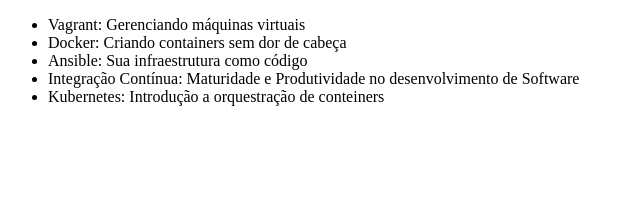
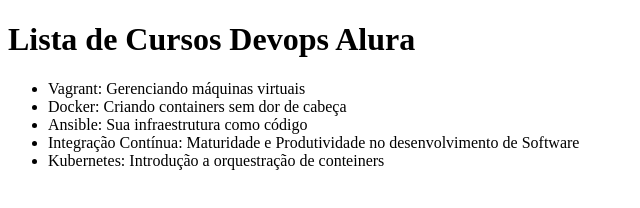
Before and after one commit to MarcosSouzaa/alura-git, a plain HTML site: page index.html in a window 1280 px wide. Shown: the whole page, without its empty margins (0-640 px from the left). Drawn offline with Linux system fonts and the light colour scheme.

Commit message:
criado h1 com título

```diff
--- a/index.html
+++ b/index.html
@@ -9,6 +9,7 @@
 </head>
 
 <body>
+    <h1>Lista de Cursos Devops Alura</h1>
     <ul>
         <li>Vagrant: Gerenciando máquinas virtuais</li>
         <li>Docker: Criando containers sem dor de cabeça</li>
```
